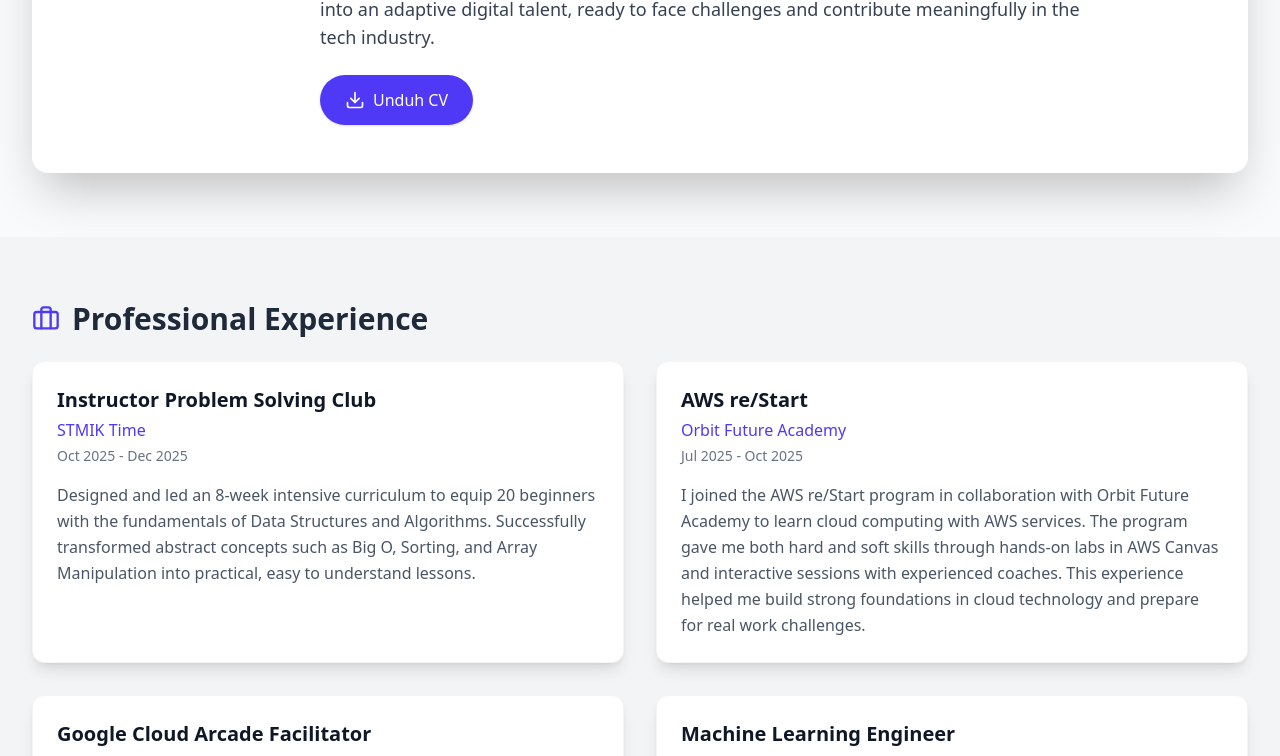
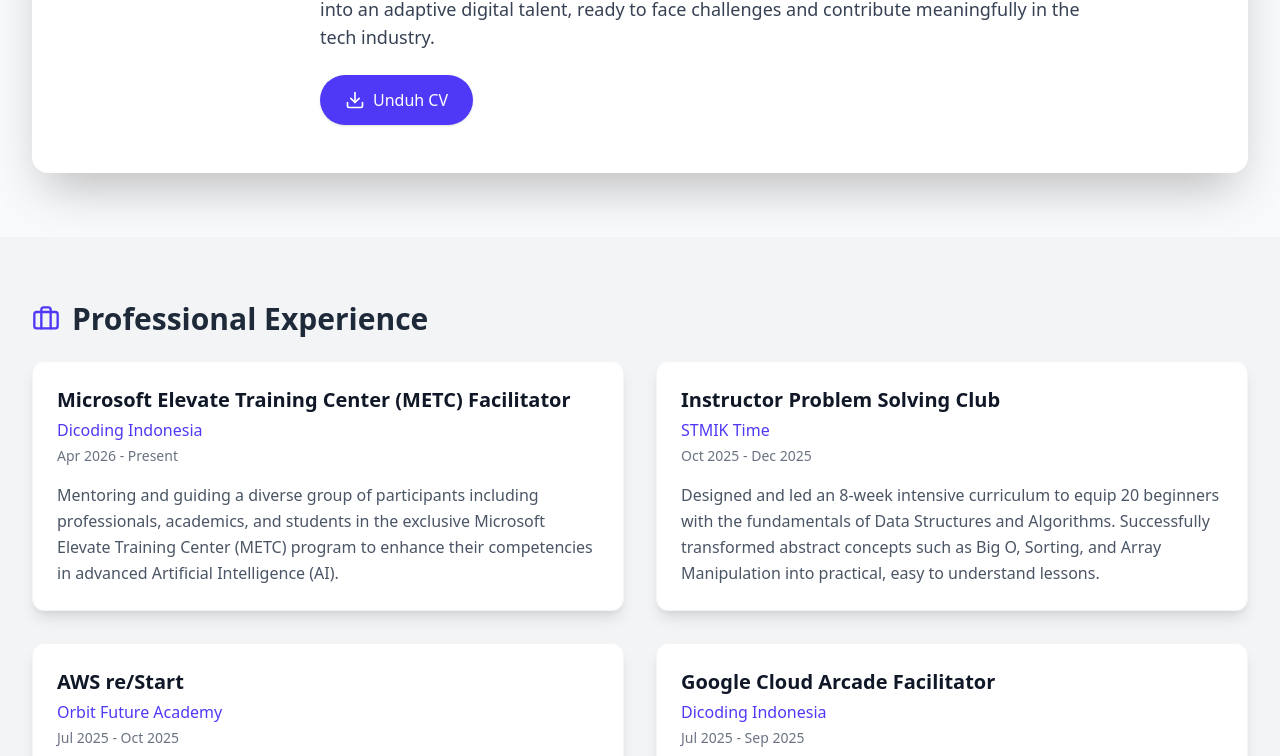
Before and after one commit to tarqhilmarsiregar/my-portfolio-web, a React (Vite) app: page / in a window 1280 px wide. Shown: the part 489-1245 px from the top of the page. Built offline with nearby package versions, Linux system fonts and the light colour scheme.

Commit message:
adding a new professional experience metc2025-2026 facilitator

```diff
--- a/src/App.jsx
+++ b/src/App.jsx
@@ -11,6 +11,12 @@
     cvUrl: "https://drive.google.com/file/d/13TvfxBgBF1wEqyhZ-UcUsLBWeSLQ7uV2/view?usp=sharing",
   },
   experiences: [
+    {
+      title: "Microsoft Elevate Training Center (METC) Facilitator",
+      company: "Dicoding Indonesia",
+      duration: "Apr 2026 - Present",
+      description: "Mentoring and guiding a diverse group of participants including professionals, academics, and students in the exclusive Microsoft Elevate Training Center (METC) program to enhance their competencies in advanced Artificial Intelligence (AI).",
+    },
     {
       title: "Instructor Problem Solving Club",
       company: "STMIK Time",
```
